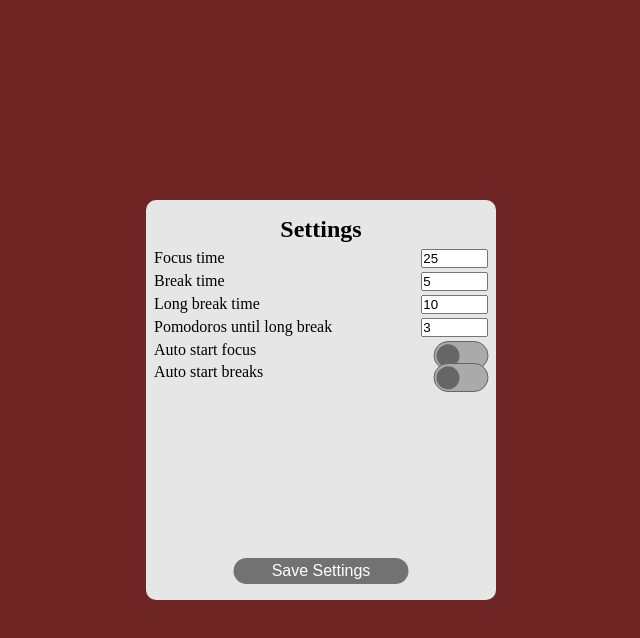
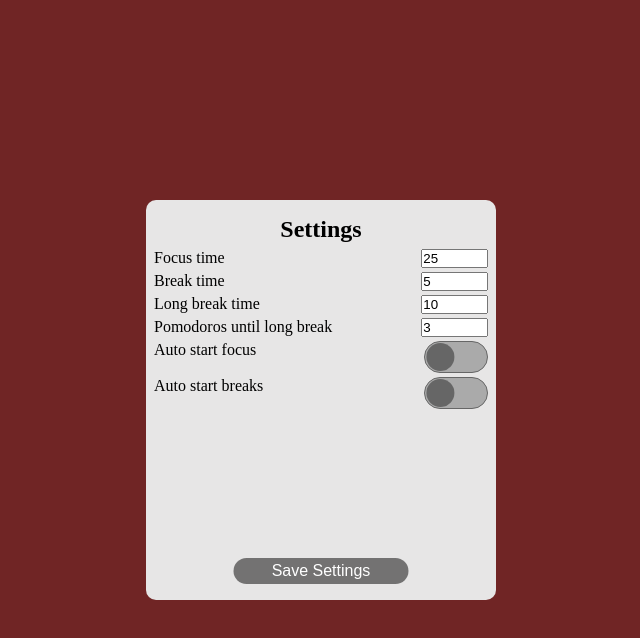
Before and after one commit to jos-cab/Pomodoro, a React (Vite) app: page / in a window 1280 px wide. Both pictures are taken after a click on the button 790 px from the left and 239 px from the top of the page. Shown: the top 638 px of the page, without its empty margins (319-959 px from the left). Built offline with nearby package versions, Linux system fonts and the light colour scheme; a web font is replaced by a local one.

Commit message:
add compatibility with other browsers

```diff
--- a/src/App.css
+++ b/src/App.css
@@ -1,6 +1,7 @@
 @import url("https://fonts.googleapis.com/css2?family=Playwrite+AR:wght@100..400&family=Roboto&display=swap");
 
 * {
+  -webkit-box-sizing: border-box;
   box-sizing: border-box;
   margin: 0;
   padding: 0;
@@ -21,15 +22,20 @@ main {
 }
 
 .stage-container {
+  display: -webkit-box;
+  display: -ms-flexbox;
   display: flex;
+  -webkit-box-pack: justify;
+  -ms-flex-pack: justify;
   justify-content: space-between;
   position: relative;
+  -webkit-transform: translateY(15px);
+  -ms-transform: translateY(15px);
   transform: translateY(15px);
 }
 
 .title {
   text-align: center;
-	user-select: none;
 }
 
 .page-title {
@@ -50,6 +56,8 @@ main {
 
 .settings-btn {
   position: absolute;
+  -webkit-transform: translate(287.5px, -11.5px);
+  -ms-transform: translate(287.5px, -11.5px);
   transform: translate(287.5px, -11.5px);
   width: 2em;
   height: 2em;
@@ -59,5 +67,7 @@ main {
 }
 
 .settings-btn img {
+  -webkit-transform: translate(-20%, -20%) scale(0.75);
+  -ms-transform: translate(-20%, -20%) scale(0.75);
   transform: translate(-20%, -20%) scale(0.75);
 }
--- a/src/components/Settings.css
+++ b/src/components/Settings.css
@@ -14,6 +14,8 @@
   height: 400px;
   top: 50%;
   left: 50%;
+  -webkit-transform: translate(-50%, -50%);
+  -ms-transform: translate(-50%, -50%);
   transform: translate(-50%, -50%);
   border-radius: 10px;
   padding: 1em 0.5em;
@@ -35,6 +37,8 @@
   position: absolute;
   bottom: 1em;
   left: 50%;
+  -webkit-transform: translateX(-50%);
+  -ms-transform: translateX(-50%);
   transform: translateX(-50%);
   cursor: pointer;
 }
@@ -44,45 +48,54 @@ input[type="number"] {
 }
 
 .input-field {
+  display: -webkit-box;
+  display: -ms-flexbox;
   display: flex;
+  -webkit-box-pack: justify;
+  -ms-flex-pack: justify;
   justify-content: space-between;
   margin: 0.25em 0;
 }
 
-input[type="checkbox"] {
-    height: 0; /* make it invisible */
+.input-field label {
+  margin-right: 10px;
 }
 
-input[type="checkbox"]::before {
-	content: "";
+.input-field span {
   display: block;
   width: 4em;
   height: 2em;
-	transform: translateX(-75%);
   border-radius: 999px;
-	background-color: #AAA;
+  background-color: #aaa;
   border: 1px solid #666;
+  position: relative;
+  transition: background-color 0.75s;
 }
 
-input[type="checkbox"]::after {
+.input-field span::after {
   content: "";
   display: block;
   position: absolute;
   width: 1.75em;
   height: 1.75em;
-	transform: translate(-165%, -110%);
+  -webkit-transform: translate(5%, 3.5%);
+  -ms-transform: translate(5%, 3.5%);
+  transform: translate(5%, 3.5%);
   border-radius: 50%;
   background-color: #666;
-	transition: 0.75s background-color, 0.75s transform;
+  -webkit-transition: 0.45s background-color, 0.45s -webkit-transform;
+  transition: 0.45s background-color, 0.45s -webkit-transform;
+  -o-transition: 0.45s background-color, 0.45s transform;
+  transition: 0.45s background-color, 0.45s transform;
+  transition: 0.45s background-color, 0.45s transform, 0.45s -webkit-transform;
 }
 
-input[type="checkbox"]:checked::after {
-	content: "";
-	display: block;
-	position: absolute;
-	width: 1.75em;
-	height: 1.75em;
-	transform: translate(-50%, -110%);
-	border-radius: 50%;
+.input-field input[type="checkbox"]:checked + span::after {
+  transform: translate(2em, 3%);
   background-color: #fff;
 }
+
+input[type="checkbox"] {
+  height: 0;
+  position: relative;
+}
--- a/src/components/Settings.jsx
+++ b/src/components/Settings.jsx
@@ -18,7 +18,6 @@ function Settings({
   setShowSettings,
   updateStage,
 }) {
-	// Create local state for the form inputs
   const [formData, setFormData] = useState({
     focusTime,
     breakTime,
@@ -28,18 +27,16 @@ function Settings({
     pomodorosUntilLongBreak,
   });
 
-	// Handle input change
   const handleChange = (event) => {
-		const { name, value, type, checked } = event.target;
+    const { name, type, checked } = event.target;
     setFormData((prevData) => ({
       ...prevData,
-			[name]: type === "checkbox" ? checked : value,
+      [name]: type === "checkbox" ? checked : event.target.value,
     }));
   };
 
-	// Handle button click
   const handleClick = (event) => {
-		event.preventDefault(); // Prevent form submission
+    event.preventDefault();
 
     if (formData.focusTime < 1 || formData.focusTime > 1440) return;
     if (formData.breakTime < 1 || formData.breakTime > 1440) return;
@@ -50,7 +47,6 @@ function Settings({
     )
       return;
 
-		// Update the parent state with the new values
     setFocusTime(formData.focusTime);
     setBreakTime(formData.breakTime);
     setLongBreakTime(formData.longBreakTime);
@@ -61,7 +57,6 @@ function Settings({
     setShowSettings(false);
   };
 
-	// Create input components with the current state as value
   const numericSettingFields = [
     "focusTime",
     "breakTime",
@@ -105,6 +100,17 @@ function Settings({
         checked={formData[field]}
         onChange={handleChange}
       />
+      <span
+        onClick={() =>
+          handleChange({
+            target: {
+              name: field,
+              type: "checkbox",
+              checked: !formData[field],
+            },
+          })
+        }
+      />
     </div>
   ));
 
--- a/src/components/Stage.css
+++ b/src/components/Stage.css
@@ -2,9 +2,14 @@
   color: #fff;
   font-weight: bold;
   font-size: 3em;
+  -webkit-user-select: none;
+  -moz-user-select: none;
+  -ms-user-select: none;
   user-select: none;
   width: 100%;
   text-align: center;
+  -webkit-transform: translateY(25px);
+  -ms-transform: translateY(25px);
   transform: translateY(25px);
 }
 
@@ -19,7 +24,10 @@
   position: relative;
   border-radius: 5px;
   left: 50%;
+  -webkit-transform: translate(-50%, 37px);
+  -ms-transform: translate(-50%, 37px);
   transform: translate(-50%, 37px);
   cursor: pointer;
+  -webkit-filter: brightness(110%);
   filter: brightness(110%);
 }
--- a/src/index.css
+++ b/src/index.css
@@ -1,6 +1,19 @@
 #root {
-	height: 100vh;
-	display: flex;
-	justify-content: center;
-	align-items: center;
+  height: 100vh;
+  display: -webkit-box;
+  display: -ms-flexbox;
+  display: flex;
+  -webkit-box-pack: center;
+  -ms-flex-pack: center;
+  justify-content: center;
+  -webkit-box-align: center;
+  -ms-flex-align: center;
+  align-items: center;
 }
+
+* {
+  -webkit-user-select: none;
+  -moz-user-select: none;
+  -ms-user-select: none;
+  user-select: none;
+}
```
Also changed, not shown: package.json (+6 -1 lines), 1 other file (tests, documents, lock files or other folders). Lines whose indentation alone changed are shown as unchanged.
